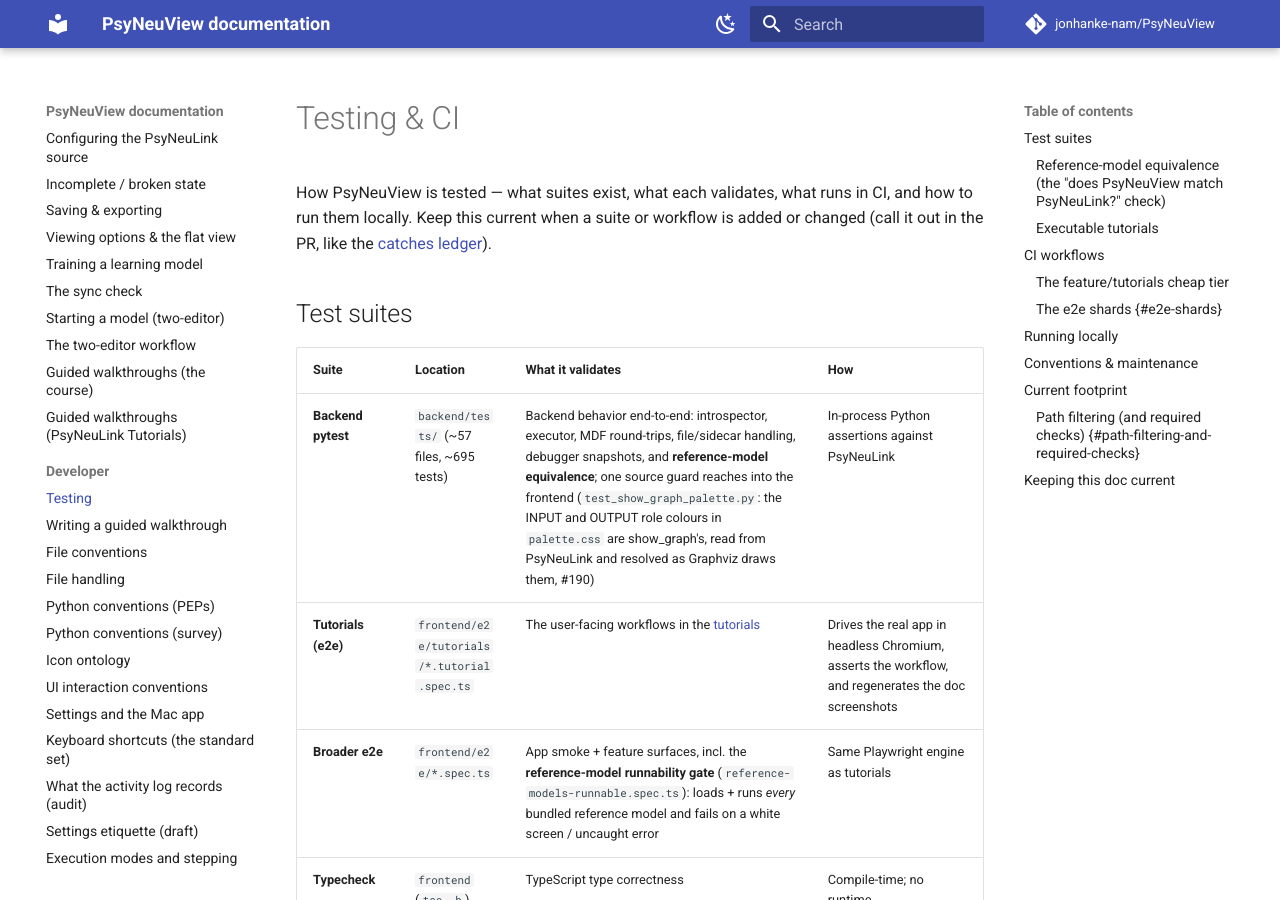
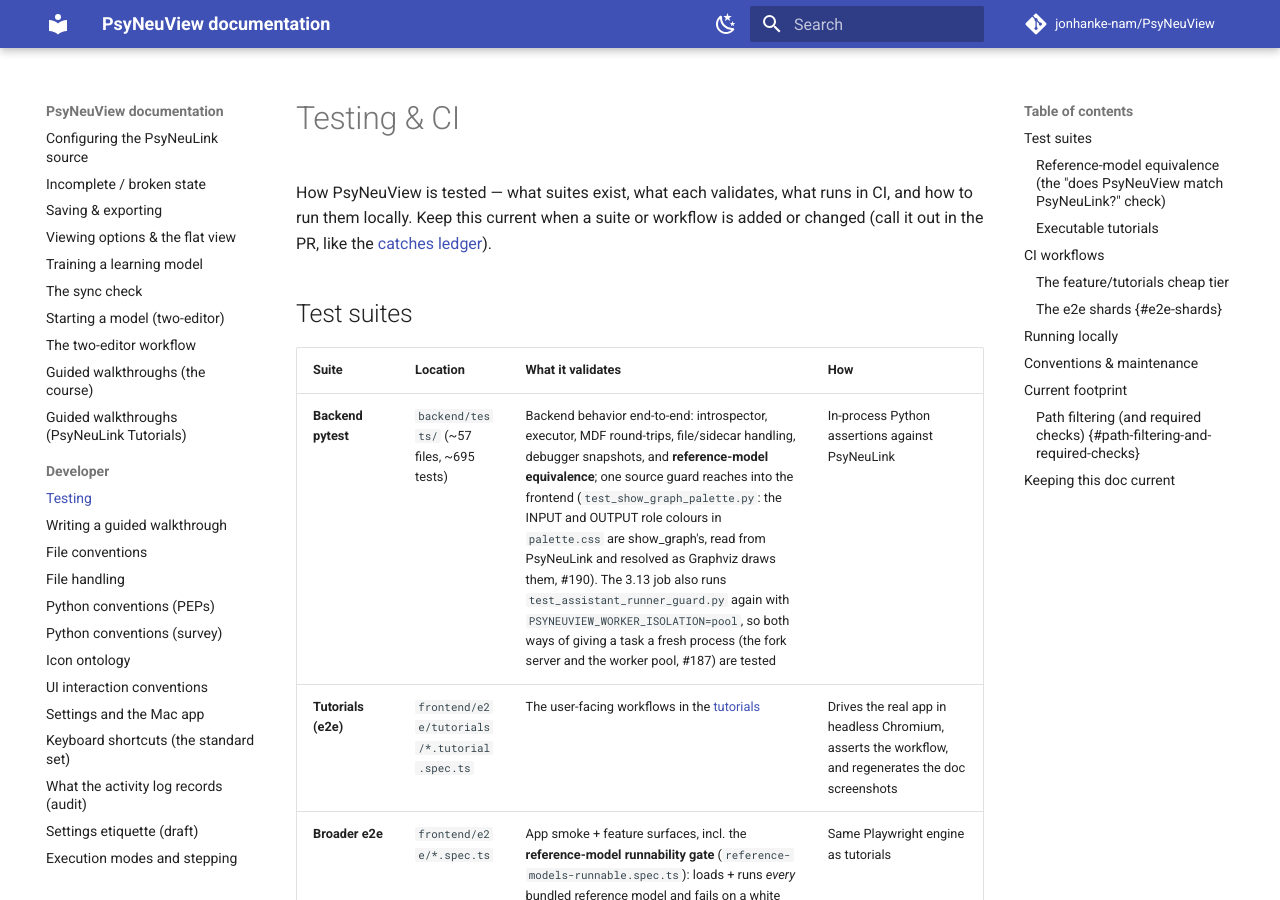
Before and after one commit to jonhanke-nam/PsyNeuView, an MkDocs documentation site: the page built from docs/testing.md, in a window 1280 px wide and 900 px high. Built offline with MkDocs 1.6.1 and Material for MkDocs 9.7.7, drawn with Linux system fonts in a browser that asks for light colours; comment, search, counter and statistics services are not loaded.

Commit message:
CI runs the runner guard under the worker pool too (#187)
The main run uses the fork server on Ubuntu; a second step runs the
runner guard's tests with PSYNEUVIEW_WORKER_ISOLATION=pool, so CI tests
both ways.

Co-Authored-By: Claude Opus 5.5 <noreply@anthropic.com>

```diff
--- a/docs/testing.md
+++ b/docs/testing.md
@@ -8,7 +8,7 @@ added or changed (call it out in the PR, like the [catches ledger](ci/catches.md
 
 | Suite | Location | What it validates | How |
 | --- | --- | --- | --- |
-| **Backend pytest** | `backend/tests/` (~57 files, ~695 tests) | Backend behavior end-to-end: introspector, executor, MDF round-trips, file/sidecar handling, debugger snapshots, and **reference-model equivalence**; one source guard reaches into the frontend (`test_show_graph_palette.py`: the INPUT and OUTPUT role colours in `palette.css` are show_graph's, read from PsyNeuLink and resolved as Graphviz draws them, #190) | In-process Python assertions against PsyNeuLink |
+| **Backend pytest** | `backend/tests/` (~57 files, ~695 tests) | Backend behavior end-to-end: introspector, executor, MDF round-trips, file/sidecar handling, debugger snapshots, and **reference-model equivalence**; one source guard reaches into the frontend (`test_show_graph_palette.py`: the INPUT and OUTPUT role colours in `palette.css` are show_graph's, read from PsyNeuLink and resolved as Graphviz draws them, #190). The 3.13 job also runs `test_assistant_runner_guard.py` again with `PSYNEUVIEW_WORKER_ISOLATION=pool`, so both ways of giving a task a fresh process (the fork server and the worker pool, #187) are tested | In-process Python assertions against PsyNeuLink |
 | **Tutorials (e2e)** | `frontend/e2e/tutorials/*.tutorial.spec.ts` | The user-facing workflows in the [tutorials](tutorials/README.md) | Drives the real app in headless Chromium, asserts the workflow, and regenerates the doc screenshots |
 | **Broader e2e** | `frontend/e2e/*.spec.ts` | App smoke + feature surfaces, incl. the **reference-model runnability gate** (`reference-models-runnable.spec.ts`): loads + runs *every* bundled reference model and fails on a white screen / uncaught error | Same Playwright engine as tutorials |
 | **Typecheck** | `frontend` (`tsc -b`) | TypeScript type correctness | Compile-time; no runtime |
```
Also changed, not shown: 1 other file.
